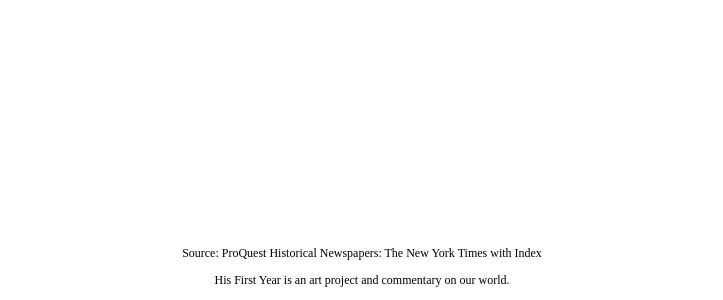
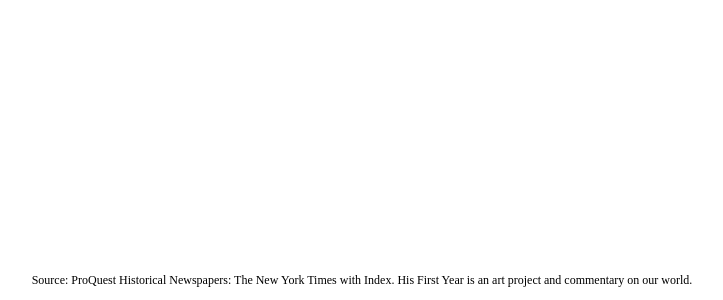
Before and after one commit to crufty/crufty.github.io, a plain HTML site: page index.html in a window 1280 px wide. Shown: the part 500-800 px from the top of the page, without its empty margins (286-1009 px from the left). Drawn offline with Linux system fonts and the light colour scheme; no server answers.

Commit message:
update footer content

```diff
--- a/index.html
+++ b/index.html
@@ -41,8 +41,8 @@
     </style>
     <div id='container'></div>
     <footer>
-        <p> Source: ProQuest Historical Newspapers: The New York Times with Index </p>
-        <p> His First Year is an art project and commentary on our world. </p>
+        <p> Source: ProQuest Historical Newspapers: The New York Times with Index. His First Year is an art project and commentary
+            on our world.</p>
     </footer>
     <script src="assets/js/app.bundle.js"></script>
 </body>
```
